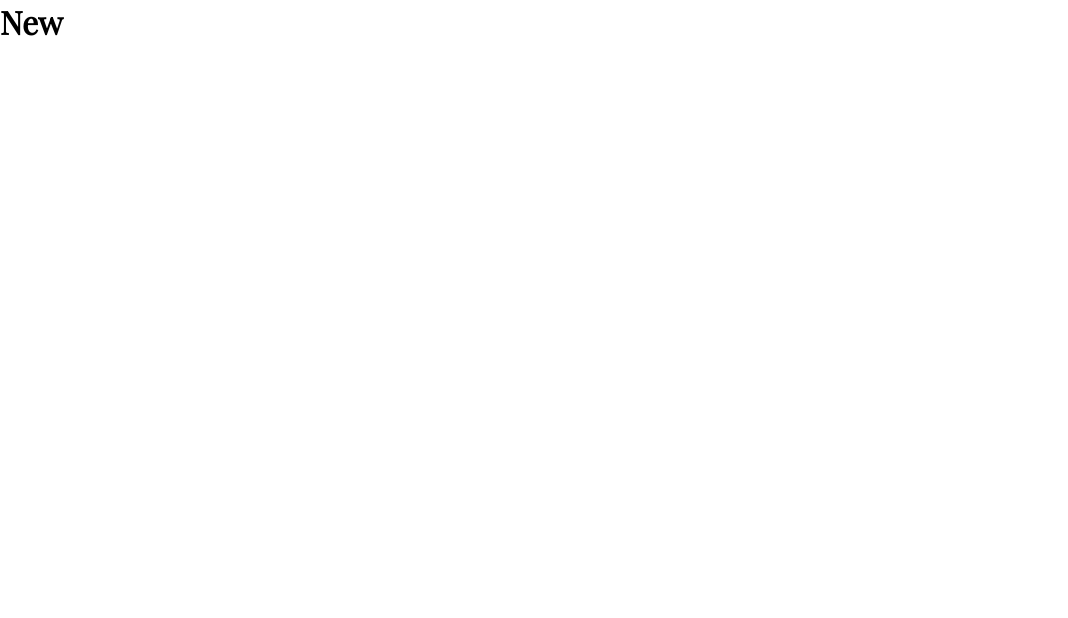
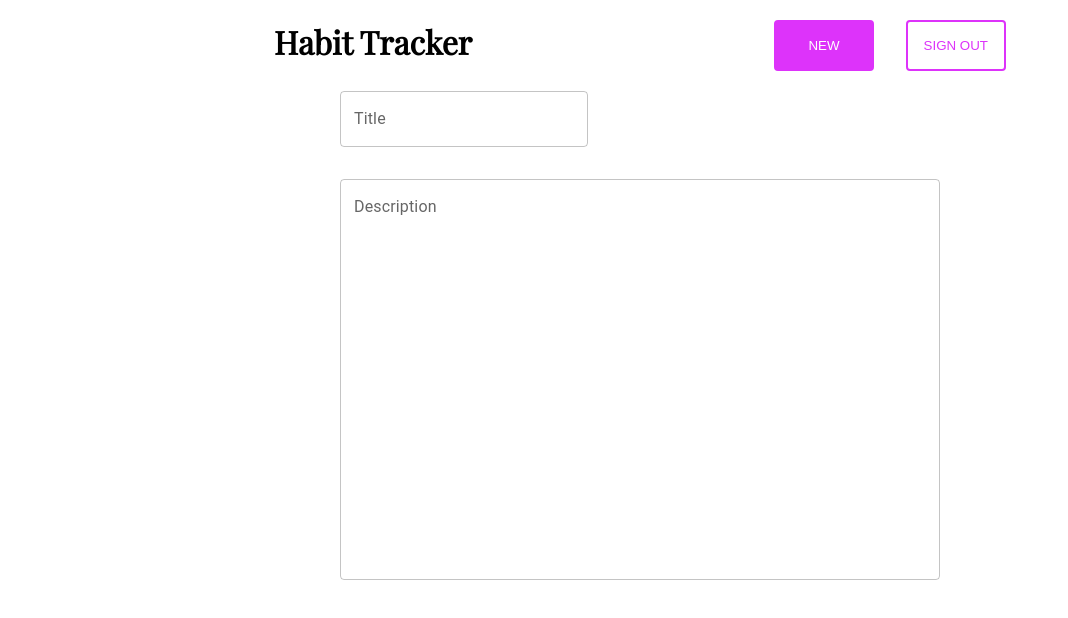
Before and after one commit to laraxlara/habit_tracker, a React (Create React App) app: page /new in a window 1280 px wide. Shown: the top 618 px of the page, without its empty margins (0-1068 px from the left). Built offline with nearby package versions, Linux system fonts and the light colour scheme.

Commit message:
Add New Habit Page

```diff
--- a/src/App.js
+++ b/src/App.js
@@ -1,5 +1,6 @@
 import Home from "./pages/home";
 import { BrowserRouter as Router, Routes, Route, Navigate } from 'react-router-dom'
+import AddNewHabit from "./pages/add";
 
 import '../src/styles/App.css'
 
@@ -8,7 +9,7 @@ function App() {
     <Router>
       <Routes>
         <Route path='/' exact element={ <Home /> } />
-        <Route path='/new' element={<h1>New</h1>} />
+        <Route path='/new' element={<AddNewHabit />} />
         <Route path='/:id'>
           <Route index element={<h1>Show</h1>} />
           <Route path='edit' element={<h1>Edit</h1>} />
--- /dev/null
+++ b/src/components/HabitForm.js
@@ -0,0 +1,18 @@
+import React from 'react'
+import { Box } from '@mui/material'
+import TextField from '@mui/material/TextField';
+
+const HabitForm = () => {
+  return (
+    <Box sx={{ display: 'flex', flexDirection: 'column', gap: '2rem', width: '600px' }}>
+        <Box>
+            <TextField label="Title" color='secondary' />
+        </Box>
+        <Box>
+            <TextField label="Description" fullWidth multiline color='secondary' rows={16} />
+        </Box>
+    </Box>
+  )
+}
+
+export default HabitForm
--- /dev/null
+++ b/src/pages/add.js
@@ -0,0 +1,16 @@
+import React from 'react'
+import Layout from '../components/layout'
+import Box from '@mui/material/Box'
+import HabitForm from '../components/HabitForm'
+
+const AddNewHabit = () => {
+  return (
+    <Layout>
+        <Box sx={{ display: 'flex', justifyContent: 'center'}}>
+            <HabitForm />
+        </Box>
+    </Layout>
+  )
+}
+
+export default AddNewHabit
```
